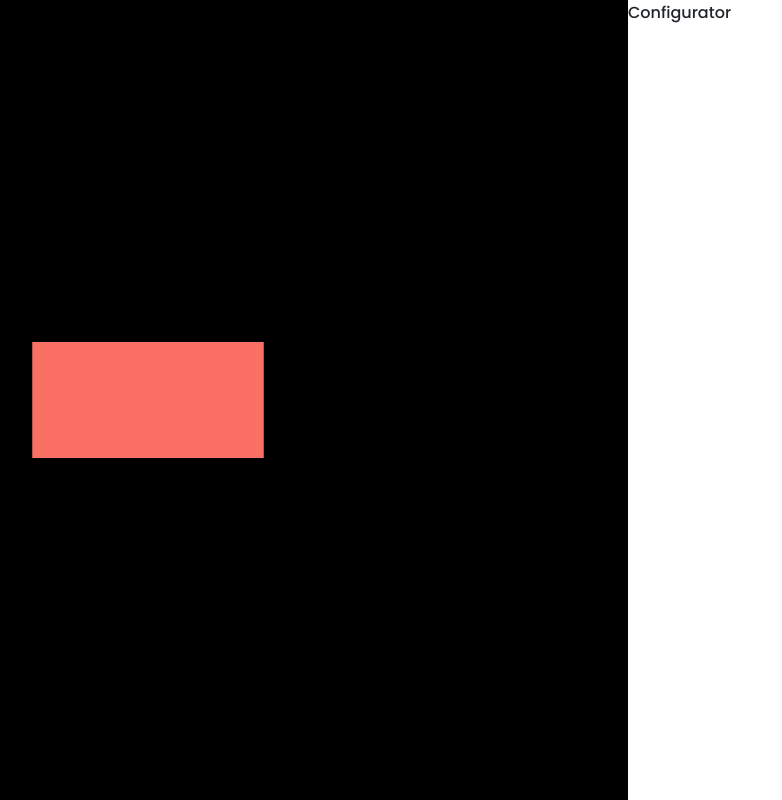
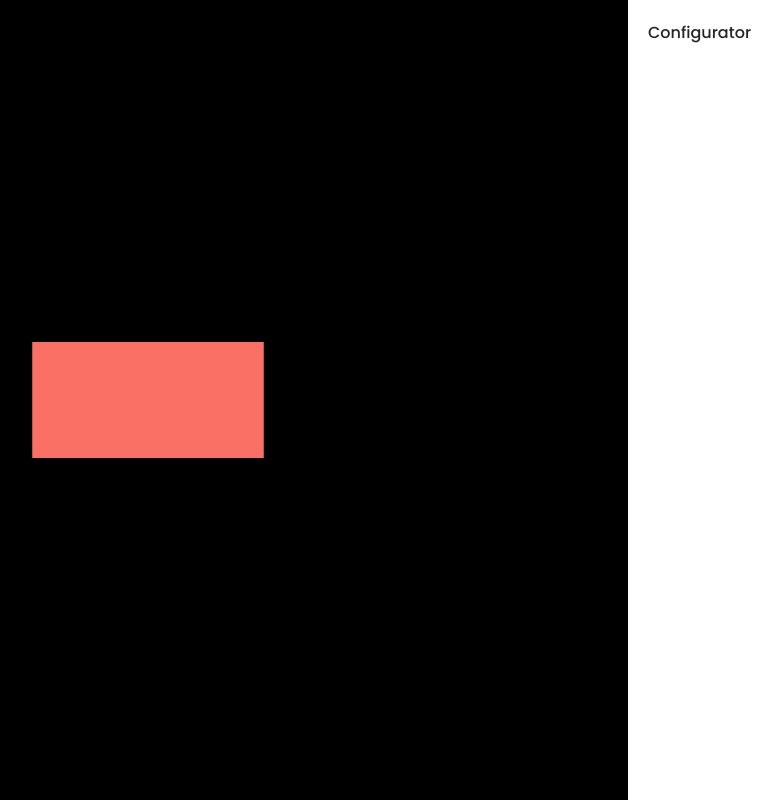
Before and after one commit to Cheung-KaWai/bachelor, a React (Vite) app: page / in a window 1280 px wide. Shown: the whole page, without its empty margins (332-1114 px from the left). Built offline with nearby package versions, Linux system fonts and the light colour scheme.

Commit message:
Add flexcontainer and refactor code

```diff
--- a/src/App.jsx
+++ b/src/App.jsx
@@ -1,12 +1,13 @@
 import React from "react";
 import { ThreeScene } from "./components/Canvas/ThreeScene";
 import { Configurator } from "./components/Configurator/Configurator";
+import { FlexContainer } from "./components/Layout/FlexContainer";
 
 export const App = () => {
   return (
-    <>
+    <FlexContainer>
       <ThreeScene />
       <Configurator />
-    </>
+    </FlexContainer>
   );
 };
--- a/src/components/Layout/ConfigContainer.jsx
+++ b/src/components/Layout/ConfigContainer.jsx
@@ -7,8 +7,6 @@ export const ConfigContainer = ({ children }) => {
 
 const Container = styled.div`
   width: 25vw;
-  height: 100vw;
-  position: fixed;
-  top: 0;
-  right: 0;
+  height: 100vh;
+  padding: 2rem;
 `;
--- /dev/null
+++ b/src/components/Layout/FlexContainer.jsx
@@ -0,0 +1,12 @@
+import React from "react";
+import styled from "styled-components";
+
+export const FlexContainer = ({ children }) => {
+  return <Container>{children}</Container>;
+};
+
+const Container = styled.div`
+  display: flex;
+  flex-direction: ${(props) => props.direction ?? "row"};
+  gap: ${(props) => props.gap ?? 0};
+`;
--- a/src/css/index.css
+++ b/src/css/index.css
@@ -20,9 +20,14 @@ body {
 }
 
 a,
+button,
+input {
+  all: unset;
+  box-sizing: border-box;
+}
+
+a,
 button {
-  all: unset;
   font-size: 1.6rem;
-  box-sizing: border-box;
   cursor: pointer;
 }
```
